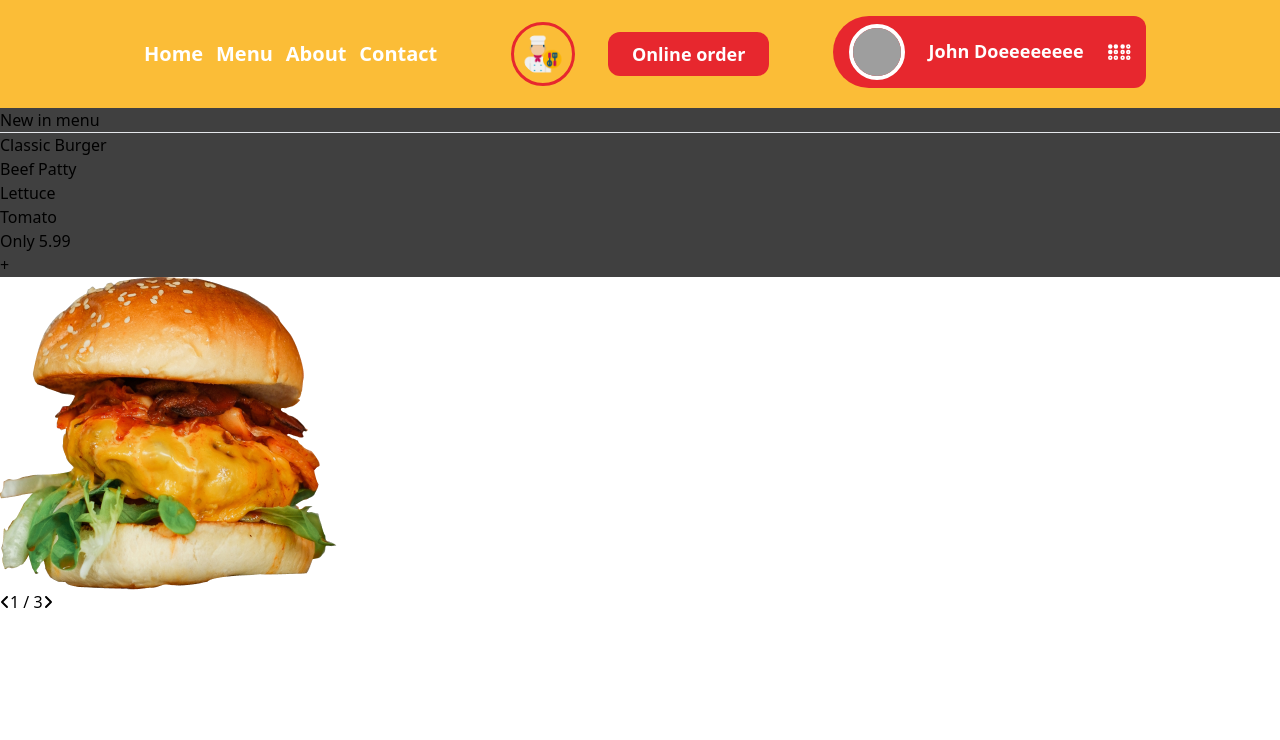
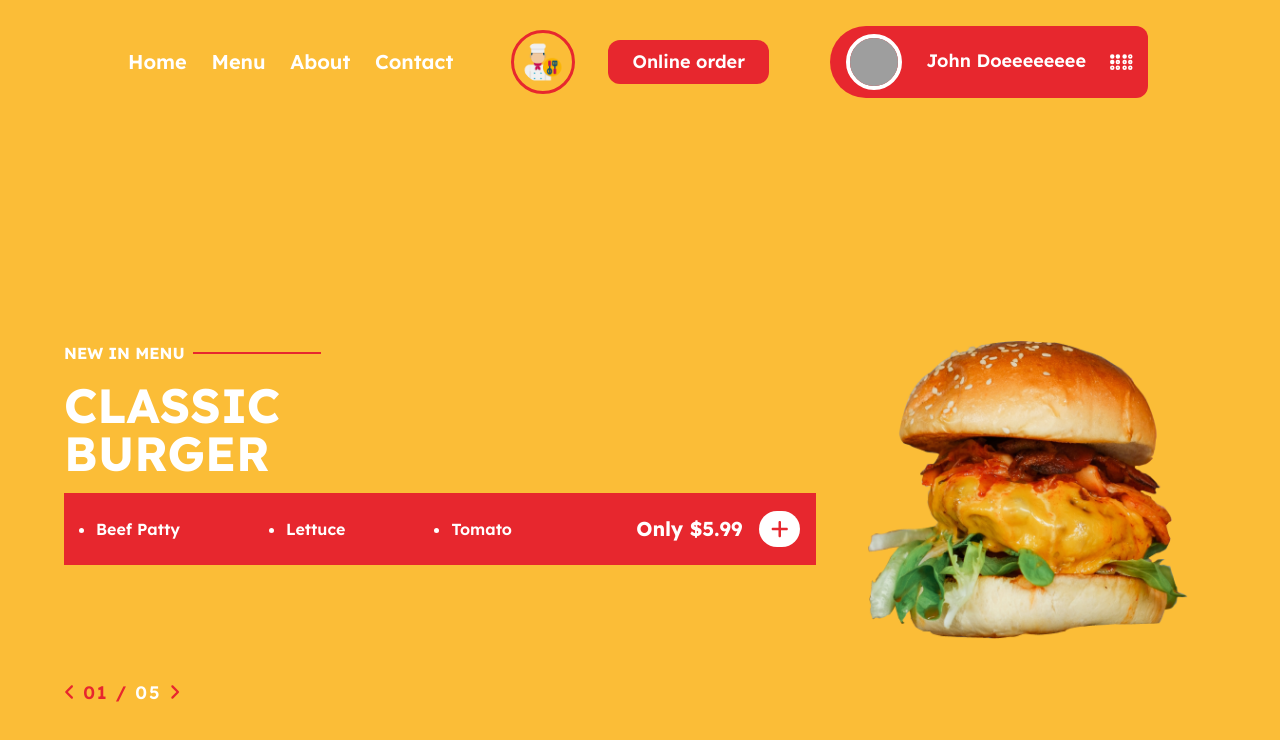
Before and after one commit to stefanvulpe-dev/flip-that-burger, a React (Vite) app in the folder frontend/: page / in a window 1280 px wide. Shown: the top 740 px of the page. Built offline with nearby package versions, Linux system fonts and the light colour scheme; grey boxes are pictures that could not be loaded.

Commit message:
feat: finish hero design

```diff
--- a/frontend/index.html
+++ b/frontend/index.html
@@ -4,9 +4,6 @@
     <meta charset="UTF-8" />
     <link rel="icon" type="image/svg+xml" href="/vite.svg" />
     <meta name="viewport" content="width=device-width, initial-scale=1.0" />
-    <script
-      src="https://kit.fontawesome.com/6b07dad4d6.js"
-      crossorigin="anonymous"></script>
     <link rel="stylesheet" href="style.css" />
     <title>Flip that burger</title>
   </head>
--- a/frontend/src/components/header/NavBar.tsx
+++ b/frontend/src/components/header/NavBar.tsx
@@ -15,10 +15,10 @@ export const NavBar = forwardRef(function (
   return (
     <nav
       ref={ref}
-      className='text-accent-400 text-lg font-semibold text-center bg-accent-100 transition-position ease-in-out duration-700 [&:not(.active)]:-left-full [&:not(.active)]:right-full absolute top-[calc(100%-1px)] left-0 right-0 px-4 py-4 xl:static xl:block xl:text-xl xl:self-center xl:justify-self-stretch'>
+      className='text-accent-400 text-lg font-semibold text-center bg-accent-100 transition-position ease-in-out duration-700 [&:not(.active)]:-left-full [&:not(.active)]:right-full absolute top-[calc(100%-1px)] left-0 right-0 py-4 xl:static xl:block xl:text-xl xl:self-center xl:justify-self-stretch'>
       <ul className='xl:flex xl:justify-between xl:items-center'>
         {items.map(item => (
-          <li key={item.href} className='py-2'>
+          <li key={item.href} className='py-4'>
             <NavLink
               to={item.href}
               className='transition-colors border-b-2 border-accent-100 hover:border-b-2 hover:border-accent-400'>
--- a/frontend/src/components/header/ProfileCard.tsx
+++ b/frontend/src/components/header/ProfileCard.tsx
@@ -19,7 +19,7 @@ export const ProfileCard = forwardRef(function (
   return (
     <div
       ref={ref}
-      className='bg-accent-100 pt-4 pb-48 absolute -bottom-[35rem] sm:-bottom-[30rem] left-0 right-0 transition-position ease-in-out duration-700 [&:not(.active)]:-left-full [&:not(.active)]:right-full md:static md:py-0'>
+      className='self-center bg-accent-100 pt-4 pb-48 absolute -bottom-[35rem] sm:-bottom-[30rem] left-0 right-0 transition-position ease-in-out duration-700 [&:not(.active)]:-left-full [&:not(.active)]:right-full md:static md:py-0'>
       <div
         onClick={() => {
           infoRef.current?.classList.toggle('active');
--- a/frontend/src/components/hero/HeroCarousel.tsx
+++ b/frontend/src/components/hero/HeroCarousel.tsx
@@ -1,5 +1,9 @@
 import { FontAwesomeIcon } from '@fortawesome/react-fontawesome';
-import { faAngleRight, faAngleLeft } from '@fortawesome/free-solid-svg-icons';
+import {
+  faAngleRight,
+  faAngleLeft,
+  faPlus,
+} from '@fortawesome/free-solid-svg-icons';
 import { useState } from 'react';
 import burgerImage from '../../assets/hero-humburger.png';
 
@@ -13,7 +17,7 @@ const menuItems = [
   },
   {
     id: 2,
-    name: 'Cheeseburger',
+    name: 'Chicago Cheeseburger',
     ingredients: ['Beef Patty', 'Cheese', 'Lettuce'],
     price: 6.99,
     image: burgerImage,
@@ -42,36 +46,81 @@ const menuItems = [
 ];
 
 export function HeroCarousel() {
-  const [selectedIndex] = useState(0);
+  const [selectedIndex, setSelectedIndex] = useState(0);
 
   const menuItem = menuItems[selectedIndex];
 
   return (
     <>
-      <section className='z-10 bg-neutral-700'>
-        <p>New in menu</p>
-        <hr />
-        <h1>{menuItem.name}</h1>
-        <section>
-          <ul>
-            {menuItem.ingredients.map(ingredient => (
-              <li key={ingredient}>{ingredient}</li>
-            ))}
-          </ul>
-          <p>
-            Only <span>{menuItem.price}</span>
-          </p>
-          <button>+</button>
-        </section>
-      </section>
-      <img src={menuItem.image} alt='burger-image' />
-      <div>
-        <button type='button'>
-          <FontAwesomeIcon icon={faAngleLeft} />
+      <article className='text-accent-400 w-11/12 max-w-6xl mx-auto grid gap-6 md:grid-cols-fill-2'>
+        <div>
+          <div className='flex gap-2 items-center pb-4'>
+            <p className='uppercase font-bold text-xs lg:text-base'>
+              New in menu
+            </p>
+            <hr className='w-full max-w-[8rem] border-t-2 border-accent-200' />
+          </div>
+          <h1 className='text-4xl lg:text-5xl font-bold w-min uppercase pb-4'>
+            {menuItem.name}
+          </h1>
+          <div className='bg-accent-200 p-4 xl:flex xl:justify-between xl:items-center'>
+            <ul className='list-disc font-semibold text-sm xl:text-base pl-4 w-5/6 xl:w-3/5 lg:flex lg:justify-between lg:items-center m-0'>
+              {menuItem.ingredients.map(ingredient => (
+                <li className='py-2' key={ingredient}>
+                  {ingredient}
+                </li>
+              ))}
+            </ul>
+            <div className='flex justify-between lg:gap-4 items-center pt-4 xl:pt-0'>
+              <p className='font-bold text-lg lg:text-xl text-center'>
+                Only <span>${menuItem.price}</span>
+              </p>
+              <button
+                type='button'
+                className='text-accent-200 bg-accent-400 px-3 py-1 text-xl font-bold border-accent-400 rounded-full hover:bg-accent-300 transition-colors'>
+                <FontAwesomeIcon icon={faPlus} />
+              </button>
+            </div>
+          </div>
+        </div>
+        <img
+          src={menuItem.image}
+          alt='burger-image'
+          className='max-w-[16rem] mx-auto self-center lg:max-w-xs'
+        />
+      </article>
+      <div className='w-11/12 max-w-6xl mx-auto pt-4 text-accent-400 font-semibold lg:text-lg'>
+        <button
+          type='button'
+          onClick={() => {
+            if (selectedIndex === 0) {
+              setSelectedIndex(menuItems.length - 1);
+            } else {
+              setSelectedIndex(selectedIndex - 1);
+            }
+          }}>
+          <FontAwesomeIcon
+            icon={faAngleLeft}
+            className='text-accent-200 pr-2'
+          />
         </button>
-        <span>1 / 3</span>
-        <button type='button'>
-          <FontAwesomeIcon icon={faAngleRight} />
+        <span className='tracking-widest'>
+          <span className='text-accent-200'>0{selectedIndex + 1} / </span> 0
+          {menuItems.length}
+        </span>
+        <button
+          type='button'
+          onClick={() => {
+            if (selectedIndex === menuItems.length - 1) {
+              setSelectedIndex(0);
+            } else {
+              setSelectedIndex(selectedIndex + 1);
+            }
+          }}>
+          <FontAwesomeIcon
+            icon={faAngleRight}
+            className='text-accent-200 pl-2'
+          />
         </button>
       </div>
     </>
--- a/frontend/src/index.css
+++ b/frontend/src/index.css
@@ -3,8 +3,11 @@
 @tailwind components;
 @tailwind utilities;
 
-@extend base {
+@layer base {
   html {
     font-family: 'Lexend', sans-serif;
   }
+  body {
+    @apply min-h-screen;
+  }
 }
--- a/frontend/src/layouts/Hero.tsx
+++ b/frontend/src/layouts/Hero.tsx
@@ -2,8 +2,8 @@ import { HeroCarousel } from '../components/hero/HeroCarousel';
 
 export function Hero() {
   return (
-    <article>
+    <div className='z-10 bg-accent-100 py-8 md:py-12 min-h-screen flex flex-col gap-6 justify-center items-center'>
       <HeroCarousel />
-    </article>
+    </div>
   );
 }
--- a/frontend/tailwind.config.js
+++ b/frontend/tailwind.config.js
@@ -21,6 +21,9 @@ export default {
         position: 'left, right, top, bottom',
         borderRadius: 'border-radius',
       },
+      gridTemplateColumns: {
+        'fill-2': '2fr 1fr',
+      },
     },
   },
   plugins: [],
```
